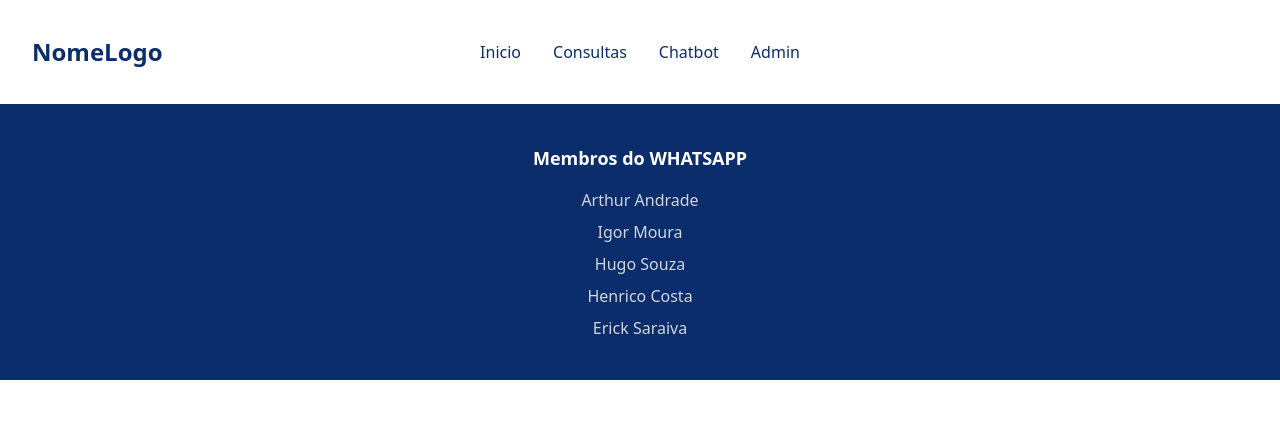
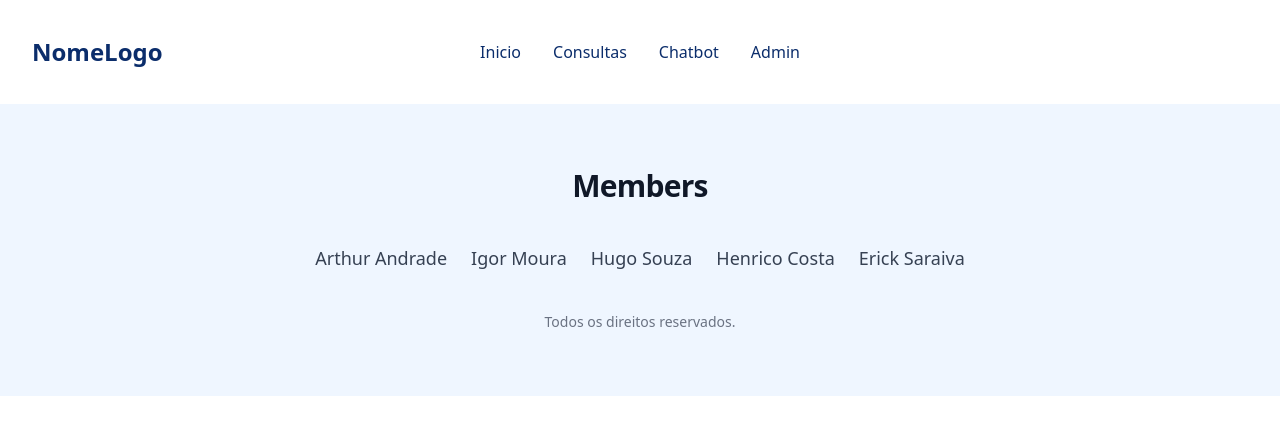
Before and after one commit to igormooura/ChatBot, a React (Vite) app in the folder frontend/: page / in a window 1280 px wide. Shown: the top 434 px of the page. Built offline with nearby package versions, Linux system fonts and the light colour scheme.

Commit message:
feat: add footer to the main page

```diff
--- a/frontend/src/components/Footer/Footer.tsx
+++ b/frontend/src/components/Footer/Footer.tsx
@@ -2,19 +2,26 @@ const Footer = () => {
   const nomes = ['Arthur Andrade', 'Igor Moura', 'Hugo Souza', 'Henrico Costa', 'Erick Saraiva'];
 
   return (
-    <div className="w-full bg-[#0B2D6B] mx-auto py-10 text-center text-white">
-      <h2 className="text-lg font-semibold mb-4">Membros do WHATSAPP</h2>
-      <ul className="space-y-2">
+    <footer className="w-full bg-blue-50 py-16 text-gray-800">
+      <div className="max-w-5xl mx-auto px-6">
+        <h2 className="text-3xl font-bold mb-10 text-center tracking-tight text-gray-900">
+          Members
+        </h2>
+        <ul className="flex flex-wrap justify-center gap-6">
           {nomes.map((nome, index) => (
             <li
               key={index}
-            className="text-gray-300 hover:text-white transition"
+              className="text-gray-700 text-lg hover:text-gray-900 transition duration-300"
             >
               {nome}
             </li>
           ))}
         </ul>
+        <div className="mt-10 text-center text-gray-500 text-sm">
+          <p>Todos os direitos reservados.</p>
         </div>
+      </div>
+    </footer>
   );
 };
 
```
Lines whose indentation alone changed are shown as unchanged.
